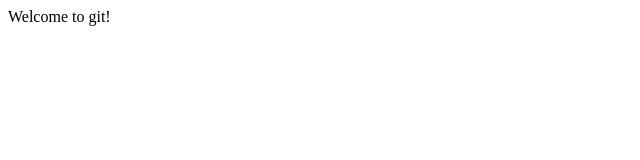
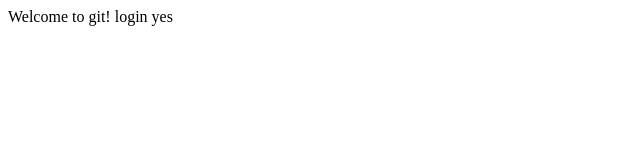
Before and after one commit to KothaSathvika/myappsample, a plain HTML site: page index.html in a window 1280 px wide. Shown: the full height of the page, 0-640 px from the left. Drawn offline with Linux system fonts and the light colour scheme.

```diff
--- a/index.html
+++ b/index.html
@@ -4,5 +4,6 @@
   </head>
   <body>
      Welcome to git!
+      login yes
      </body>
 </html>
```
Also changed, not shown: login.html (added, +1 -0 lines), log.txt (added).
